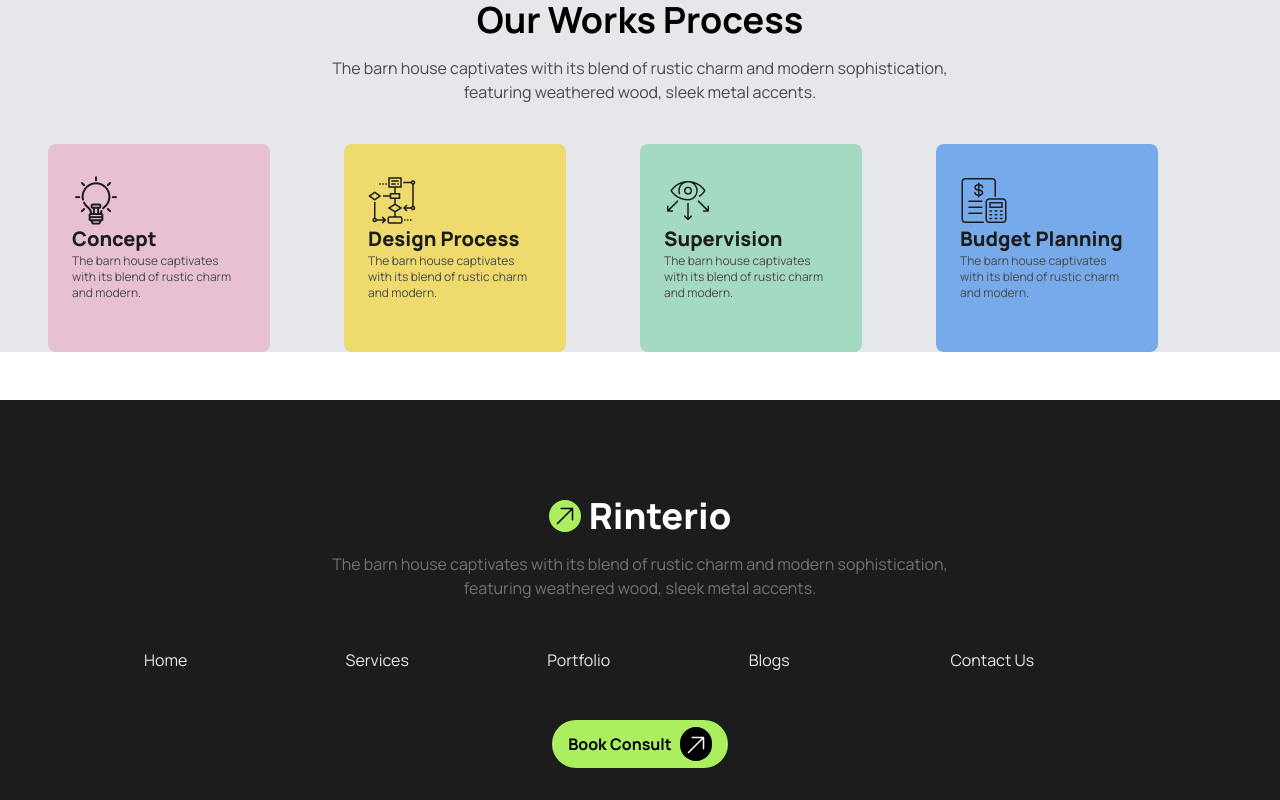
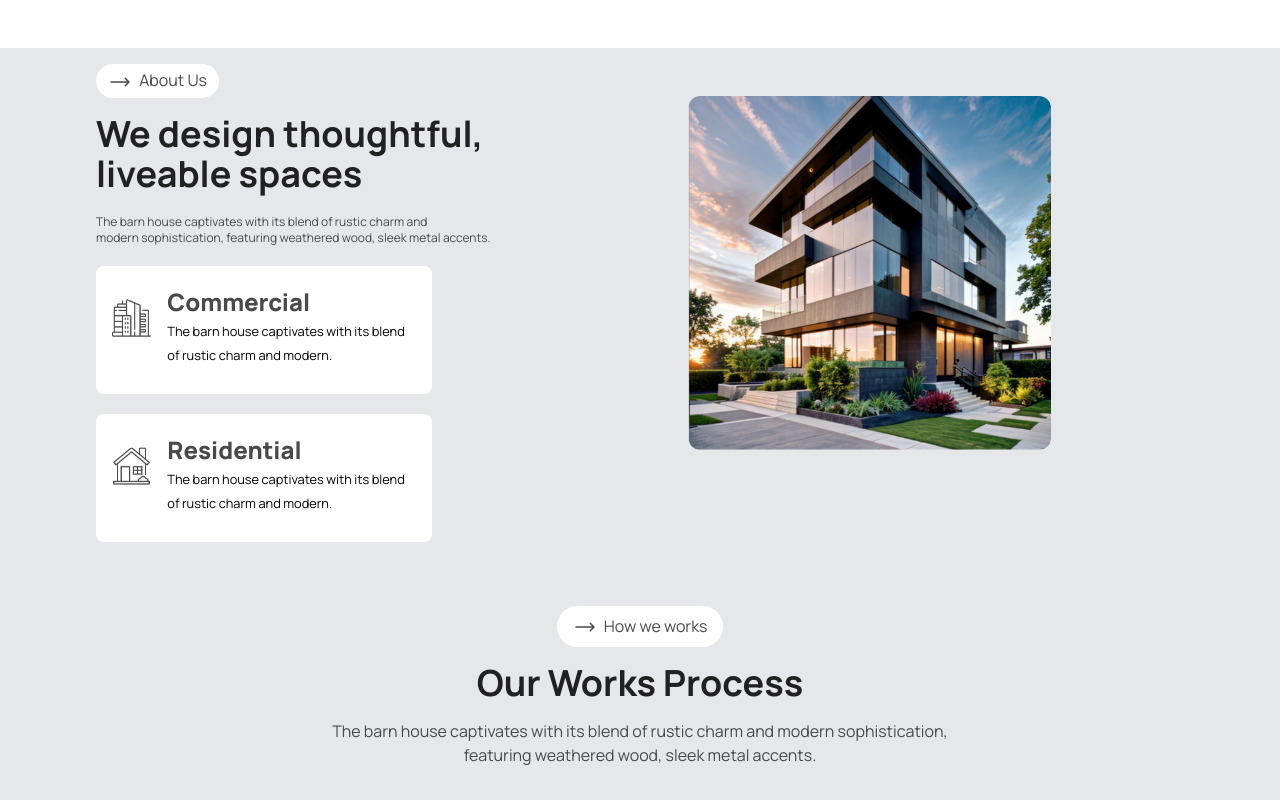
Before and after one commit to Musarrat1/Assignment-3, a plain HTML site: page index.html in a window 1280 px wide. Shown: the top 800 px of the page. Drawn offline with nearby package versions, Linux system fonts and the light colour scheme.

Commit message:
added liveable section

```diff
--- a/index.html
+++ b/index.html
@@ -25,13 +25,62 @@
     </header>
     <!--main section-->
     <main class="bg-gray-200">
+  <!--section livable-->
+  <section class="justify-between items-center my-12">
+    <div class="grid md:grid-cols-2 sm:grid-cols-1">
+        <div class="mx-24">
+            <button class="bg-white rounded-3xl px-3 py-1  text-[#494949] mx-auto  my-4">
+                <svg xmlns="http://www.w3.org/2000/svg" fill="none" viewBox="0 0 24 24" stroke-width="1.5" stroke="currentColor" class="size-6 inline item-center justify-center">
+                    <path stroke-linecap="round" stroke-linejoin="round" d="M17.25 8.25 21 12m0 0-3.75 3.75M21 12H3" />
+                  </svg>
+                  <span class="ml-1 items-center justify-center">
+                About Us</span>
+            </button>
+            <h2 class="text-[#212121] font-bold text-4xl">We design thoughtful,<br> liveable spaces</h2>
+            <p class="text-[#494949] text-xs mt-5">The barn house captivates with its blend of rustic charm and <br>
+                modern sophistication, featuring weathered wood, sleek metal accents.</p>
+            <div class="bg-white rounded-lg md:w-3/4 w-full flex md:h-32 mt-5 px-4">
+                <div class="mx-auto pt-8">
+                <img src="assets/commercial.png" alt="" srcset="">
+            </div>
+                <div class=" mt-5 pl-4">
+                <h5 class="text-[#494949] font-extrabold text-2xl">Commercial</h5>
+                <small>The barn house captivates with its blend of rustic charm and modern.</small>
+            </div>
+            </div>
+            <div class="bg-white rounded-lg md:w-3/4 w-full flex md:h-32 mt-5 px-4">
+                <div class="">
+                    <img class="mx-auto pt-8" src="assets/residential.png" alt="" srcset="">
+                </div>
+                <div class=" mt-5 pl-4">
+                    <h5 class="text-[#494949] font-extrabold text-2xl">Residential</h5>
+                    <small>The barn house captivates with its blend of rustic charm and modern.</small>
+
+                </div>
+            </div>
+        </div>
+        <div class="md:m-12 mt-4 ml-24">
+            <img class="rounded-xl w-2/3 h-33" src="assets/Rectangle.png" alt="" srcset="">
+        </div>
+    </div>
+
+  </section>
+
+
 <!--section work process-->
-   <section >
+   <section class="my-12">
     <div class="text-center">
-    <h2 class="font-bold text-4xl mb-4">Our Works Process</h2>
+        <button class="bg-white rounded-3xl px-4 py-2 text-[#494949] mx-auto  my-4">
+            <svg xmlns="http://www.w3.org/2000/svg" fill="none" viewBox="0 0 24 24" stroke-width="1.5" stroke="currentColor" class="size-6 inline item-center justify-center">
+                <path stroke-linecap="round" stroke-linejoin="round" d="M17.25 8.25 21 12m0 0-3.75 3.75M21 12H3" />
+              </svg>
+              <span class="ml-1 items-center justify-center">
+            How we works</span>
+        </button>
+    <h2 class="font-bold text-4xl mb-4 text-[#212121]">Our Works Process</h2>
     <p class="text-[#494949]">The barn house captivates with its blend of rustic charm and modern sophistication,<br>featuring weathered wood, sleek metal accents.</p>
 </div>
-   <div class="grid lg:grid-cols-4 md:grid-cols-2 sm:grid-cols-1 justify-center items-center mt-10 m-12 ">
+   <div class="grid lg:grid-cols-4  md:grid-cols-2 sm:grid-cols-1 justify-center items-center mt-10 m-12 gap-5">
     <div class="bg-[#E7C1D3] rounded-lg overflow-hidden pl-6 w-full md:w-3/4 h-52 py-8">
         <img src="assets/concept.png" alt="" srcset="">
         <h5 class="text-[#1C1C1C] text-xl font-extrabold">Concept</h5>
```
